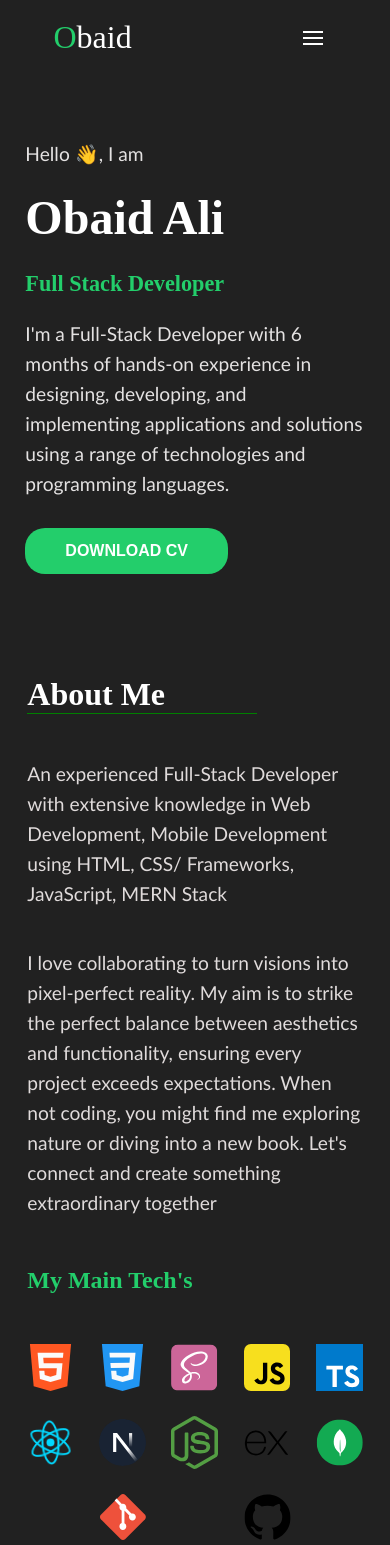
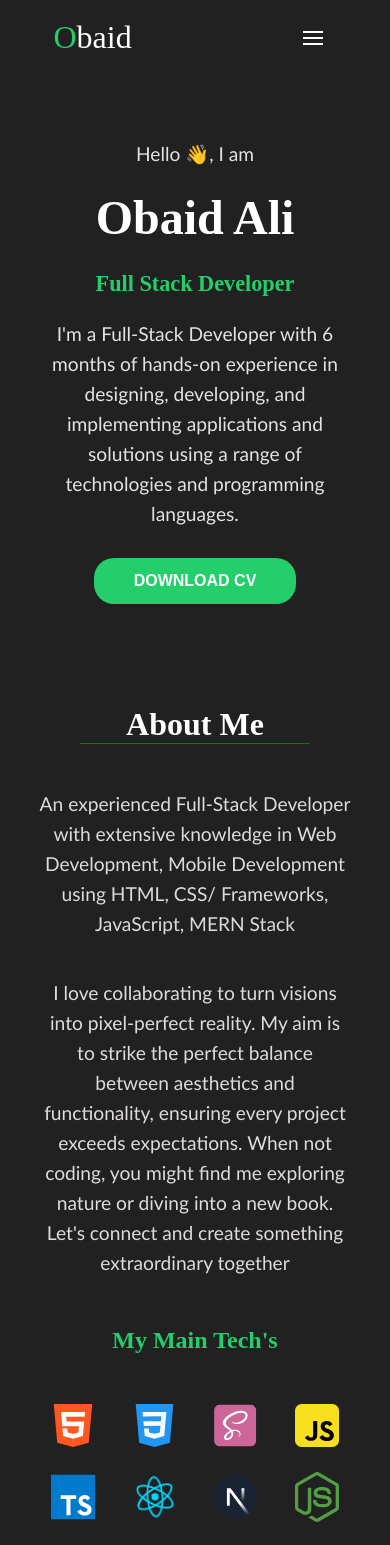
Before and after one commit to WhatsWrongOB/Portfolio, a React (Vite) app in the folder client/: page / in a window 390 px wide. Shown: the top 1545 px of the page. Built offline with nearby package versions, Linux system fonts and the light colour scheme; no server answers; a web font is replaced by a local one.

Commit message:
change layout

```diff
--- a/client/src/App.css
+++ b/client/src/App.css
@@ -626,16 +626,16 @@ input:checked + .toggle-slider:before {
     font-size: 3.8rem;
   }
 
+  .home_content {
+    text-align: center;
+  }
+
   .home_para {
     font-size: 1rem;
   }
 
   .home_btn {
     padding: 18px 40px;
-  }
-
-  .home_content {
-    width: 87%;
   }
 }
 
@@ -727,13 +727,23 @@ input:checked + .toggle-slider:before {
   }
 
   .about_right {
-    width: 86%;
+    width: 80%;
     margin-top: 40px;
   }
 
   .about_content {
     display: flex;
     flex-direction: column;
+    align-items: center;
+  }
+
+  .about_para_one,
+  .about_para_two {
+    text-align: center;
+  }
+
+  .about_heading {
+    text-align: center;
   }
 
   .logos {
```
